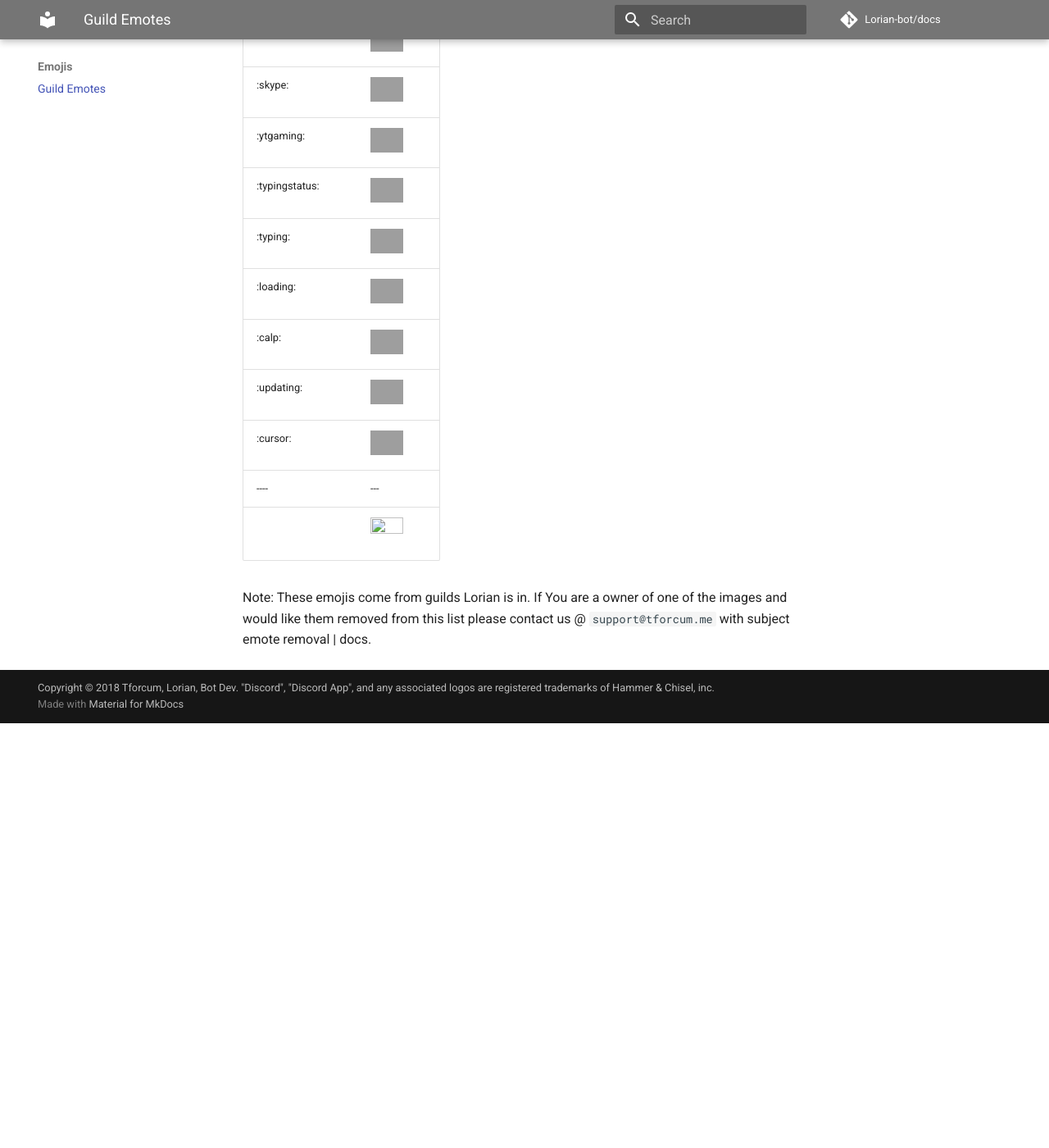
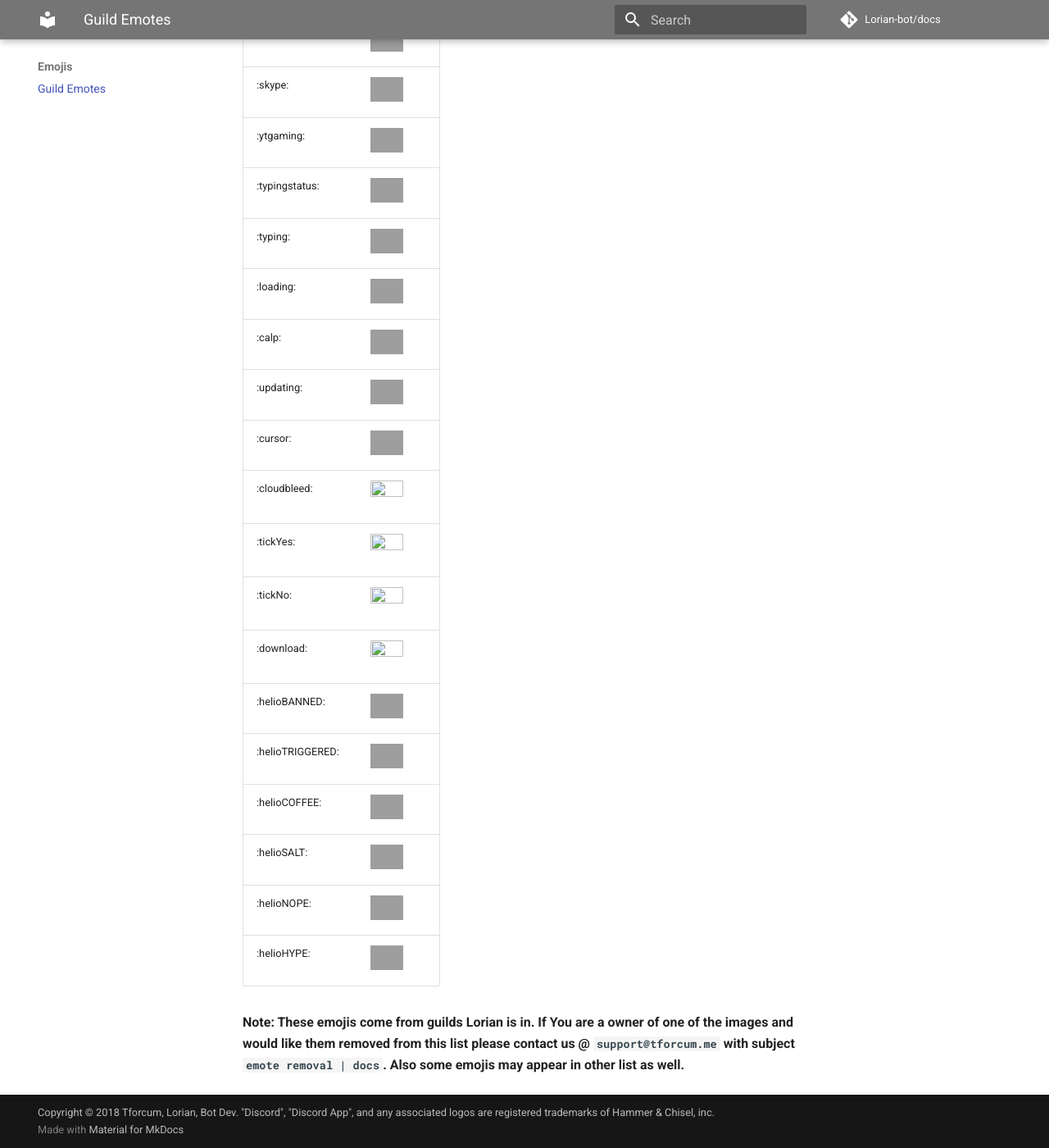
Before and after one commit to Tslimshady99/lorian-docs, an MkDocs documentation site: the page built from docs/emojilist.md, in a window 1280 px wide and 1400 px high, scrolled down 3061 px. Shown: the whole window at 82% size. Built offline with MkDocs 1.6.1 and Material for MkDocs 9.7.7, drawn with Linux system fonts in a browser that asks for light colours; comment, search, counter and statistics services are not loaded; old or Windows-style settings are respelled for this version of MkDocs; before the commit the page ends 3943 px from its top, so only the background shows below that; grey boxes are pictures that could not be loaded.

Commit message:
finish that list

```diff
--- a/docs/emojilist.md
+++ b/docs/emojilist.md
@@ -56,7 +56,17 @@ Emoji List
 | :calp: | <img src="https://cdn.discordapp.com/emojis/400152361647079424.png?v=1" width="40px" height="40px"> |
 | :updating: | <img src="https://cdn.discordapp.com/emojis/403035325242540032.gif?v=1" width="40px" height="40px"> |
 | :cursor: | <img src="https://cdn.discordapp.com/emojis/404001393360502805.gif?v=1" width="40px" height="40px"> |
-| ---- | --- |
-| | <img src="" width="40px" height="40px">  |
+| :cloudbleed: | <img src="" width="40px" height="40px">  |
+| :tickYes: | <img src="" width="40px" height="40px">  |
+| :tickNo: | <img src="" width="40px" height="40px">  |
+| :download: | <img src="" width="40px" height="40px">  |
+| :helioBANNED: | <img src="https://cdn.discordapp.com/emojis/407985614789541888.png?v=1" width="40px" height="40px">  |
+| :helioTRIGGERED: | <img src="https://cdn.discordapp.com/emojis/407985615313960960.png?v=1" width="40px" height="40px">  |
+| :helioCOFFEE: | <img src="https://cdn.discordapp.com/emojis/407991503227584514.png?v=1" width="40px" height="40px">  |
+| :helioSALT: | <img src="https://cdn.discordapp.com/emojis/407991949728153603.png?v=1" width="40px" height="40px">  |
+| :helioNOPE: | <img src="https://cdn.discordapp.com/emojis/407992926627692546.png?v=1" width="40px" height="40px">  |
+| :helioHYPE: | <img src="https://cdn.discordapp.com/emojis/407993261848920094.png?v=1" width="40px" height="40px">  |
 
-Note: These emojis come from guilds Lorian is in. If You are a owner of one of the images and would like them removed from this list please contact us @ `support@tforcum.me` with subject emote removal | docs.
+
+**Note: These emojis come from guilds Lorian is in. If You are a owner of one of the images and would like them removed from this list please contact us @ `support@tforcum.me` with subject `emote removal | docs`.
+Also some emojis may appear in other list as well.**
```
